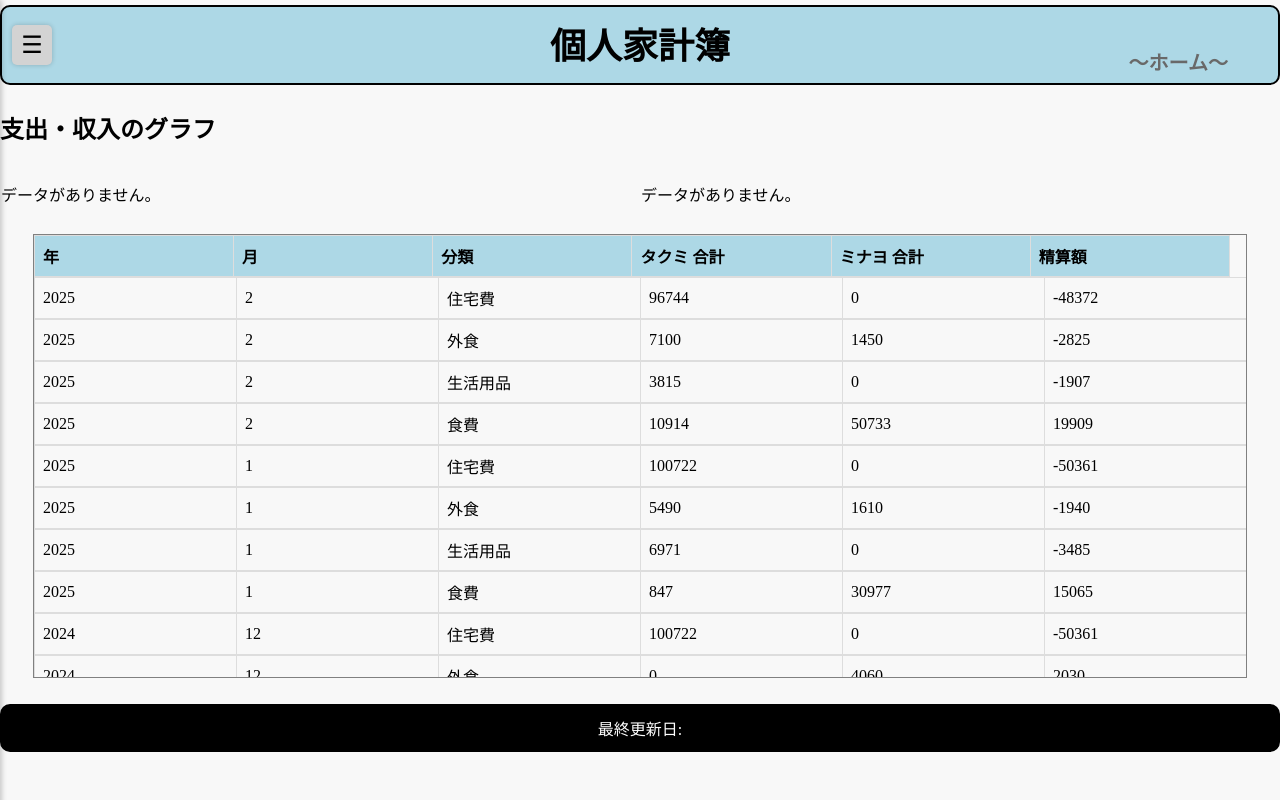
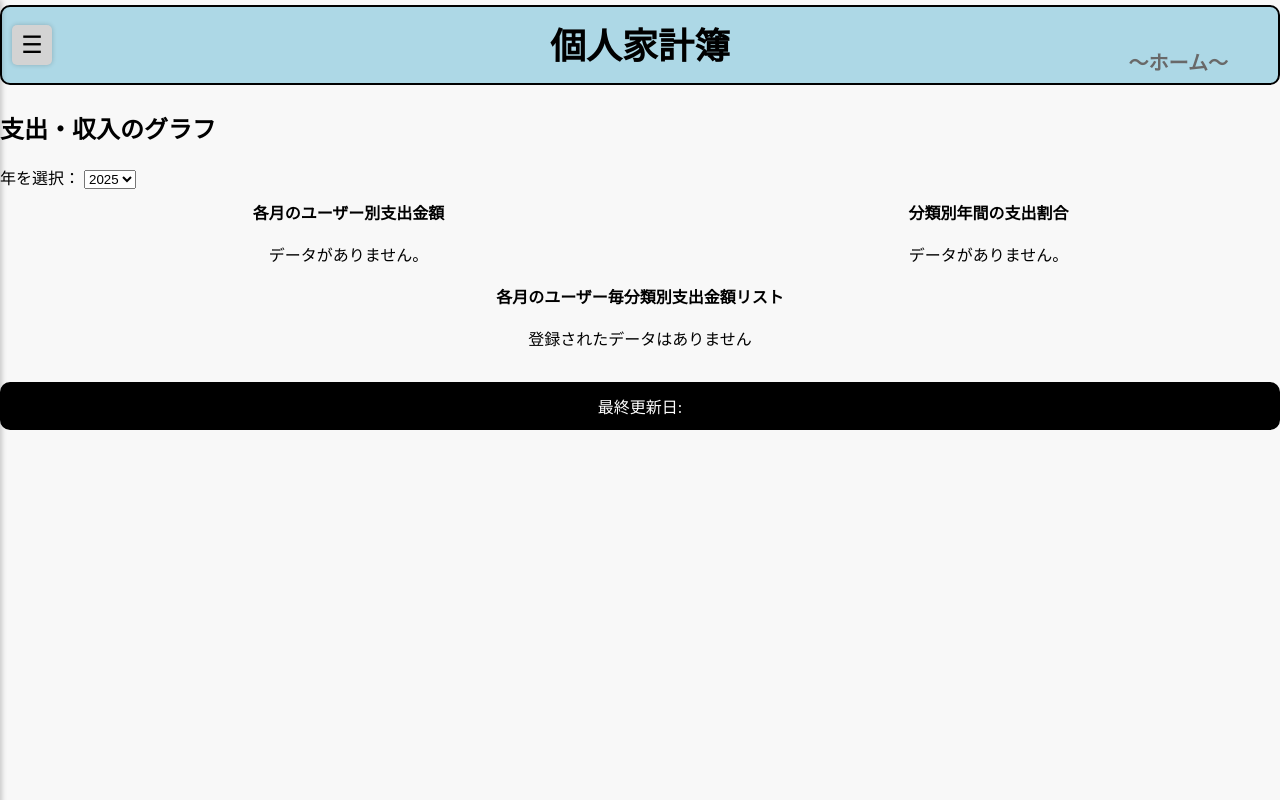
Before and after one commit to BlackBow393/HTML_Kakeibo, a Flask app: page / in a window 1280 px wide. Run offline with Flask 3, Linux system fonts and the light colour scheme; the visitor is signed in with stand-in values (Sample User, id 1); data comes from the database, SQL or seed files in the repository.

Commit message:
index.htmlに表示するグラフを一部変更

```diff
--- a/app.py
+++ b/app.py
@@ -47,8 +47,16 @@
 init_db()  # アプリ起動時にDBを確認
 
 # 📌 ホームページ（支出入力画面）
-@app.route("/")
+@app.route("/", methods=["GET", "POST"])
 def index():
+    if request.method == "POST":
+        session["selected_year"] = int(request.form.get("year", session["selected_year"]))
+
+    selected_year = session["selected_year"]
+
+    graph_index_url = create_expense_index_graph(selected_year)
+    pie_user_chart_url = create_pie_user_chart(selected_year)
+
     conn = sqlite3.connect(DB_FILE)
     cursor = conn.cursor()
     cursor.execute("SELECT id, year, month, category, amount, user FROM expenses ORDER BY id DESC")
@@ -62,14 +70,20 @@
             CAST((SUM(CASE WHEN user = 'ミナヨ' THEN amount ELSE 0 END) -
                     SUM(CASE WHEN user = 'タクミ' THEN amount ELSE 0 END)) / 2 AS INTEGER) AS settlement_amount
         FROM expenses
+        WHERE year = ?
         GROUP BY year, month, category
         ORDER BY year DESC, month DESC, category
-    """)
+    """, (selected_year,))
     categorized_totals = cursor.fetchall()
 
+    # データベースからユニークな年のリストを取得
+    conn = sqlite3.connect(DB_FILE)
+    cursor = conn.cursor()
+    cursor.execute("SELECT DISTINCT year FROM expenses ORDER BY year DESC")
+    years = [row[0] for row in cursor.fetchall()]
     conn.close()
 
-    return render_template("index.html", expenses=expenses, categorized_totals=categorized_totals)
+    return render_template("index.html", expenses=expenses, categorized_totals=categorized_totals, graph_index_url=graph_index_url, pie_user_chart_url=pie_user_chart_url, years=years, selected_year=selected_year)
 
 # 📌 支出入力ページ
 @app.route("/input")
@@ -488,5 +502,86 @@
 def autopct_format(pct):
     return f'{pct:.1f}%' if pct >= 3 else ''  # 3% 未満なら空文字
 
+# 📌 グラフを作成する関数（ユーザーごとの月別支出額）
+def create_expense_index_graph(year):
+    # 🔹 日本語フォントの設定
+    font_path = "/usr/share/fonts/opentype/ipafont-mincho/ipam.ttf"
+    if not os.path.exists(font_path):
+        font_candidates = fm.findSystemFonts(fontpaths=['/usr/share/fonts', '/Library/Fonts', 'C:/Windows/Fonts'])
+        font_path = next((f for f in font_candidates if 'ipag' in f.lower() or 'msmincho' in f.lower()), None)
+
+    if font_path:
+        font_prop = fm.FontProperties(fname=font_path)
+        plt.rcParams['font.family'] = font_prop.get_name()
+    else:
+        print("⚠ 日本語フォントが見つかりません！英語のまま表示します。")
+
+    conn = sqlite3.connect(DB_FILE)
+    cursor = conn.cursor()
+
+    # 各月ごとのカテゴリー別支出額を取得
+    cursor.execute("""
+        SELECT month, user, SUM(amount)
+        FROM expenses
+        WHERE year = ?
+        GROUP BY month, user
+        ORDER BY month ASC
+    """,(year,))
+    data = cursor.fetchall()
+    conn.close()
+
+    if not data:
+        return None  # データがなければグラフを作成しない
+
+    # データの整形
+    months = sorted(set(row[0] for row in data))  # 月のリスト
+    users = sorted(set(row[1] for row in data))  # ユーザーのリスト
+
+    user_data = {cat: [0] * len(months) for cat in users}
+
+    for month, user, amount in data:
+        month_index = months.index(month)
+        # タクミはマイナスとして扱う
+        if user == "タクミ":
+            amount = -amount
+        user_data[user][month_index] = amount
+
+    # ユーザーごとの色を設定
+    user_colors = {
+        'タクミ': 'steelblue',
+        'ミナヨ': 'coral',
+        # 他のカテゴリーに色を追加
+    }
+
+    # 積み上げ棒グラフの描画
+    plt.figure(figsize=(10, 6))
+
+    for category, values in user_data.items():
+        color = user_colors.get(category, 'gray')
+        values_array = np.array(values)
+        bars = plt.bar(months, values_array, label=category, color=color)
+
+        # ラベル表示
+        for i, bar in enumerate(bars):
+            height = bar.get_height()
+            if height != 0:  # 値がある場合のみラベルを表示
+                label = f"{abs(int(height)):,}円"
+                # ミナヨ（正）ならバーの上、タクミ（負）ならバーの下にラベルを置く
+                y_pos = height + 500 if height > 0 else height - 3000
+                plt.text(bar.get_x() + bar.get_width() / 2, y_pos, label,
+                        ha='center', va='bottom' if height > 0 else 'top',
+                        fontsize=11, fontweight='bold')
+
+    plt.xlabel("月")
+    plt.ylabel("支出金額")
+    plt.xticks(months)  # X軸を月に設定
+    plt.legend()
+
+    # 画像を保存
+    graph_path = os.path.join(STATIC_FOLDER, "expense_index_chart.png")
+    plt.savefig(graph_path, bbox_inches="tight")
+    plt.close()
+    return "/static/expense_index_chart.png"
+
 if __name__ == "__main__":
     app.run(debug=True)
--- a/static/style.css
+++ b/static/style.css
@@ -343,6 +343,10 @@
     background-color: lightgreen;
 }
 
+.view_erea {
+    text-align: center;  /* 画像を中央に配置 */
+}
+
 footer {
     width: 100%; /* 画面幅いっぱいに広げる */
     max-width: 100vw; /* 画面幅を超えないようにする */
--- a/templates/index.html
+++ b/templates/index.html
@@ -23,23 +23,40 @@
 
     <div class="container">
         <h2>支出・収入のグラフ</h2>
+        <form method="POST">
+            <label for="year">年を選択：</label>
+            <select name="year" id="year" onchange="this.form.submit()">
+                {% for year in years %}
+                <option value="{{ year }}" {% if year == selected_year %}selected{% endif %}>
+                    {{ year }}
+                </option>
+                {% endfor %}
+            </select>
+        </form>
         <div class="view_erea">
             <table class="view_table">
                 <tr>
+                    <th>各月のユーザー別支出金額</th>
+                    <th>分類別年間の支出割合</th>
+                </tr>
+                <tr>
                     <td>
-                        {% if graph_url %}
-                            <img src="{{ graph_url }}" alt="分類別各月の支出金額">
+                        {% if graph_index_url %}
+                            <img src="{{ graph_index_url }}" alt="分類別各月の支出金額">
                         {% else %}
                             <p>データがありません。</p>
                         {% endif %}
                     </td>
                     <td>
-                        {% if pie_chart_url %}
-                            <img src="{{ pie_chart_url }}" alt="分類別年間の支出割合">
+                        {% if pie_user_chart_url %}
+                            <img src="{{ pie_user_chart_url }}" alt="分類別年間の支出割合">
                         {% else %}
                             <p>データがありません。</p>
                         {% endif %}
                     </td>
+                </tr>
+                <tr>
+                    <th colspan="2">各月のユーザー毎分類別支出金額リスト</th>
                 </tr>
                 <tr>
                     <td colspan="2">
```
Also changed, not shown: static/expense_chart.png, static/expense_index_chart.png (added), static/expense_pie_chart.png, static/expense_user_chart.png.
